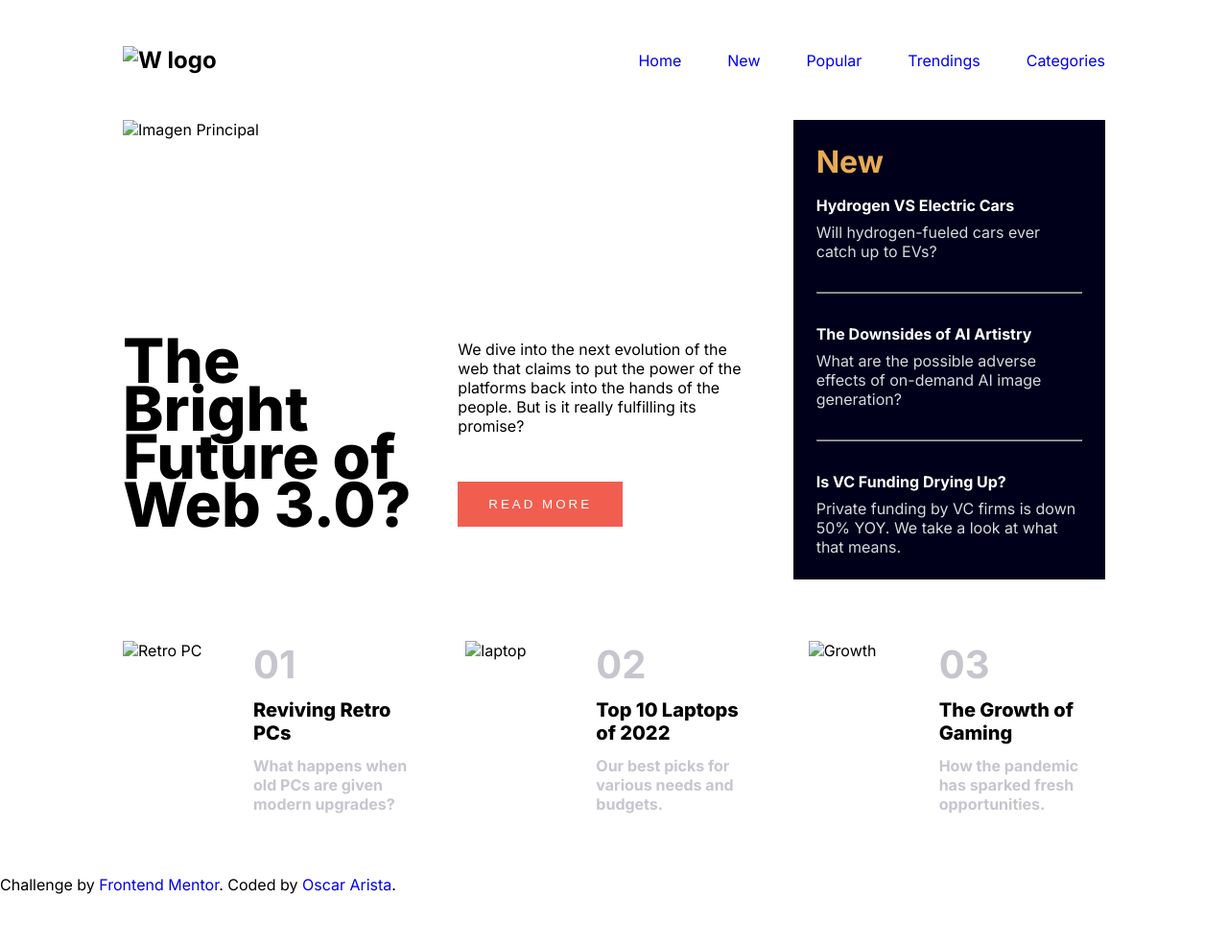
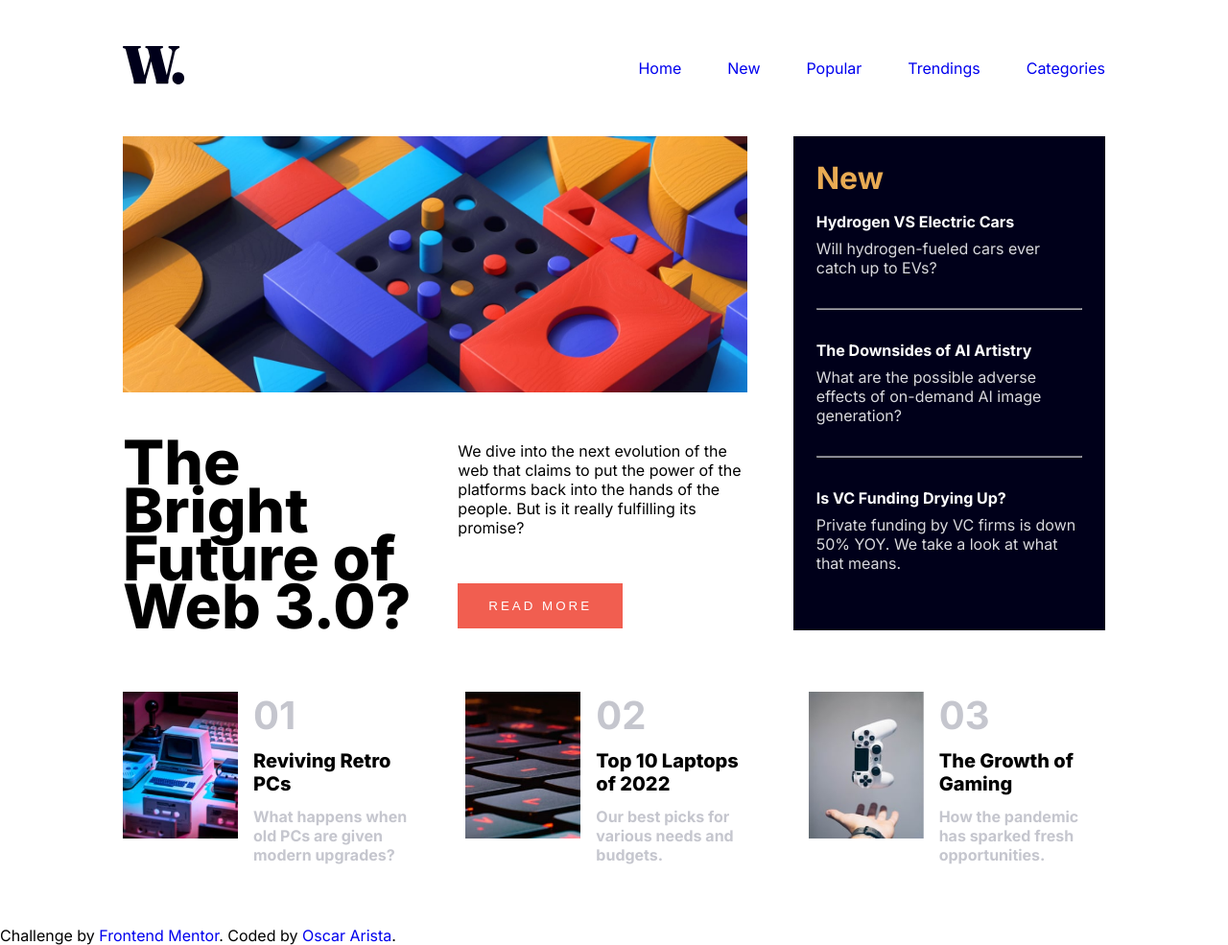
Before and after one commit to Oscar-Arista/news-home-page-main, a plain HTML site: page index.html in a window 1280 px wide. Shown: the whole page at 96% size. Before the commit the page ends 932 px from the top, so only its background shows below. Drawn offline with Linux system fonts and the light colour scheme; the site is published under a folder, as on GitHub Pages, so addresses that start at the root find nothing.

Commit message:
Elimine la barra invertida a todas las rutas de las imagenes

```diff
--- a/index.html
+++ b/index.html
@@ -18,7 +18,7 @@
   <section class="wrapper">
     <header class="row-flex mb-3">
       <h1>
-        <img src="/assets/images/logo.svg" alt="W logo">
+        <img src="assets/images/logo.svg" alt="W logo">
       </h1>
       <nav class="menu">
         <a href="#">Home</a>
@@ -27,13 +27,13 @@
         <a href="#">Trendings</a>
         <a href="#">Categories</a>
       </nav>
-      <img class="icon-menu" src="/assets/images/icon-menu.svg" alt="" style="width: 35px;">
+      <img class="icon-menu" src="assets/images/icon-menu.svg" alt="" style="width: 35px;">
     </header>
     <main class="row-grid col-2-1">
       <article class="row-grid">
         <picture>
-          <img class="img-article-desktop" src="/assets/images/image-web-3-desktop.jpg" alt="Imagen Principal">
-          <img class="img-article-mobile" src="/assets/images/image-web-3-mobile.jpg" alt="Imagen Principal">
+          <img class="img-article-desktop" src="assets/images/image-web-3-desktop.jpg" alt="Imagen Principal">
+          <img class="img-article-mobile" src="assets/images/image-web-3-mobile.jpg" alt="Imagen Principal">
         </picture>
         <section class="row-grid col-1-1">
           <h2 class="title-xl">The Bright <br> Future of <br> Web 3.0?</h2>
@@ -75,7 +75,7 @@
     </main>
     <section class="semi-footer">
       <article class="post-column">
-        <img src="/assets/images/image-retro-pcs.jpg" alt="Retro PC">
+        <img src="assets/images/image-retro-pcs.jpg" alt="Retro PC">
         <section class="post">
           <h5>01</h5>
           <h6>Reviving Retro PCs</h6>
@@ -85,7 +85,7 @@
         </section>
       </article>
       <article class="post-column">
-        <img src="/assets/images/image-top-laptops.jpg" alt="laptop">
+        <img src="assets/images/image-top-laptops.jpg" alt="laptop">
         <section class="post">
           <h5>02</h5>
           <h6>Top 10 Laptops of 2022</h6>
@@ -95,7 +95,7 @@
         </section>
       </article>
       <article class="post-column">
-        <img src="/assets/images/image-gaming-growth.jpg" alt="Growth">
+        <img src="assets/images/image-gaming-growth.jpg" alt="Growth">
         <section class="post">
           <h5>03</h5>
           <h6>The Growth of Gaming</h6>
```
